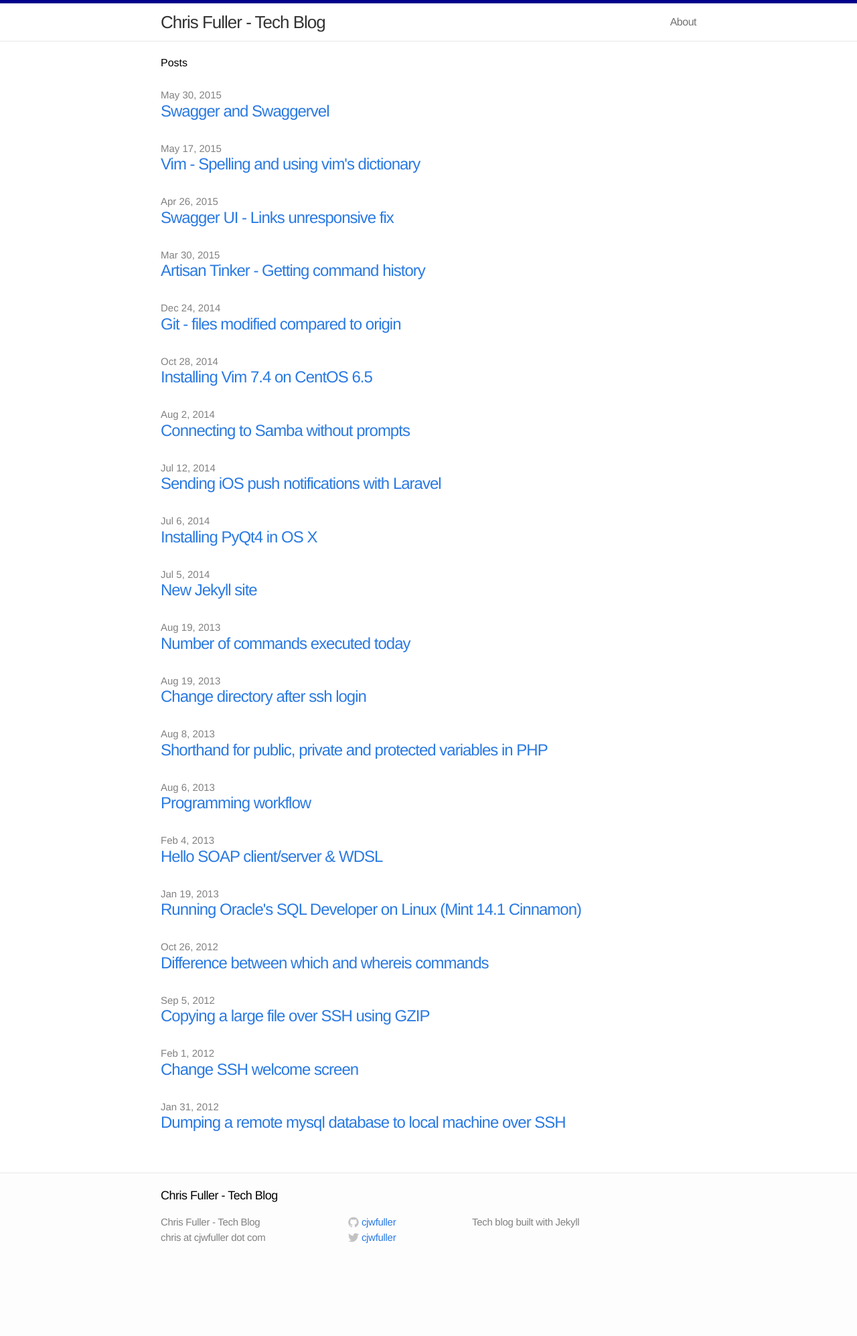
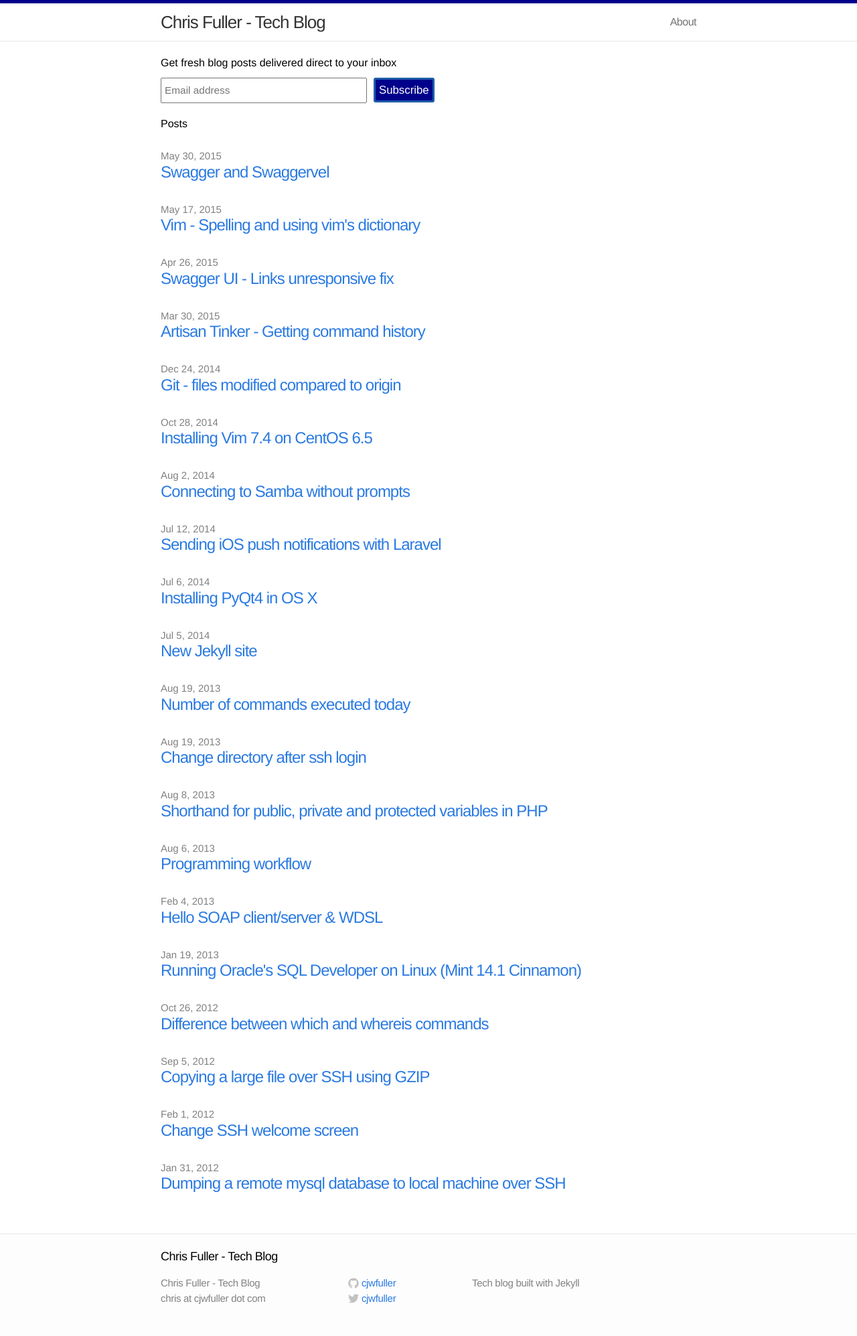
Before and after one commit to cjwfuller/cjwfuller.github.io, a Jekyll site: the page built from index.html, in a window 1280 px wide. Shown: the whole page at 67% size. Built offline with Jekyll 4.4.1, drawn with Linux system fonts in a browser that asks for light colours; comment, search, counter and statistics services are not loaded; before the commit the page ends 1904 px from its top, so only the background shows below that.

Commit message:
add mailchimp subscribe integration

```diff
--- a/css/main.css
+++ b/css/main.css
@@ -420,3 +420,32 @@
 h3 {
 	margin-top: 0px !important;
 }
+
+#mc_embed_signup{
+	background:#fff;
+	clear:left;
+	font:14px Helvetica,Arial,sans-serif;
+}
+
+#mc_embed_signup .mc-field-group input {
+	width: 300px;
+	font-size: 1.1em;
+	padding-left: 4px;
+	line-height: 1.7em;
+	float: left;
+	height: 34px;
+	margin-top: 10px;
+}
+
+#mc-embedded-subscribe {
+	border-radius: 3px;
+	border: 3px solid #205caa;
+	cursor: pointer;
+	height: 37px;
+	background-color: #00008B;
+	color: white;
+	font-size: 1.2em;
+	padding: 5px;
+	margin-top: 10px;
+	margin-left: 10px;
+}
--- a/index.html
+++ b/index.html
@@ -3,6 +3,29 @@
 ---
 
 <div class="home">
+
+<!-- Begin MailChimp Signup Form -->
+<h4>Get fresh blog posts delivered direct to your inbox</h4>
+<div id="mc_embed_signup">
+<form action="//cjwfuller.us11.list-manage.com/subscribe/post?u=2b250a0e5d8fc2dbbf1637bda&amp;id=3be453b1ca" method="post" id="mc-embedded-subscribe-form" name="mc-embedded-subscribe-form" class="validate" target="_blank" novalidate>
+    <div id="mc_embed_signup_scroll">
+    <div class="mc-field-group">
+	<input type="email" value="" name="EMAIL" class="email" id="mce-EMAIL" placeholder="Email address">
+    </div>
+    <div style="position: absolute; left: -5000px;"><input type="text" name="b_2b250a0e5d8fc2dbbf1637bda_3be453b1ca" tabindex="-1" value=""></div>
+    <div class="clear">
+        <input type="submit" value="Subscribe" name="subscribe" id="mc-embedded-subscribe" class="button">
+    </div>
+    </div>
+
+    <div id="mce-responses" class="clear" style="margin-bottom: 30px; margin-top: 10px;">
+        <div class="response" id="mce-error-response" style="display:none"></div>
+        <div class="response" id="mce-success-response" style="display:none"></div>
+    </div>
+</form>
+</div>
+<script type='text/javascript' src='//s3.amazonaws.com/downloads.mailchimp.com/js/mc-validate.js'></script><script type='text/javascript'>(function($) {window.fnames = new Array(); window.ftypes = new Array();fnames[0]='EMAIL';ftypes[0]='email';fnames[1]='FNAME';ftypes[1]='text';fnames[2]='LNAME';ftypes[2]='text';}(jQuery));var $mcj = jQuery.noConflict(true);</script>
+<!--End mc_embed_signup-->
 
   <h1>Posts</h1>
 
```
Also changed, not shown: _includes/head.html (+8 -4 lines).
